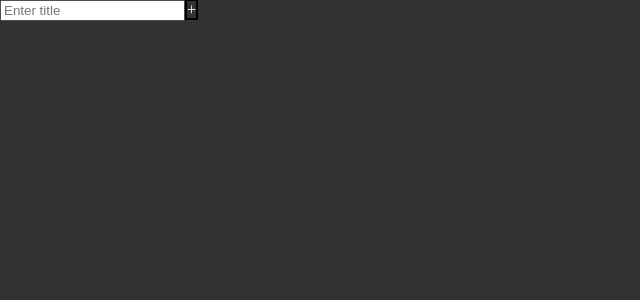
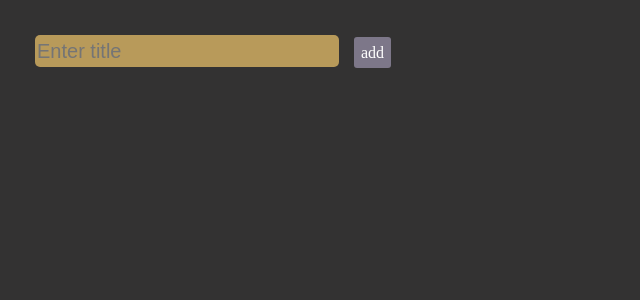
Before and after one commit to Kiri1111/notesWithTags, a React (Create React App) app: page / in a window 1280 px wide. Shown: the top 300 px of the page, without its empty margins (0-640 px from the left). Built offline with nearby package versions, Linux system fonts and the light colour scheme.

Commit message:
feat: styles

```diff
--- /dev/null
+++ b/src/Ui/addNote.module.scss
@@ -0,0 +1,28 @@
+@import './src/styles/variables';
+
+.addBlock {
+  padding: 30px;
+
+  .input {
+    width: 300px;
+    height: 30px;
+    border-radius: 5px;
+    margin: 5px;
+    background-color: #E5BC67BF;
+    border: none;
+    font-size: 20px;
+
+  }
+
+  .button {
+    background-color: $second;
+    margin: 10px;
+    padding: 7px;
+    border-radius: 3px;
+
+    &:hover {
+
+      background-color: #cc1818;
+    }
+  }
+}
--- a/src/Ui/addNote.tsx
+++ b/src/Ui/addNote.tsx
@@ -1,5 +1,5 @@
 import React, {ChangeEvent, FC, KeyboardEvent, useState} from 'react';
-
+import s from './addNote.module.scss'
 
 type AddItemFormPropsType = {
     addItemCallBack: (title: string) => void
@@ -32,17 +32,17 @@ export const AddNoteForm: FC<AddItemFormPropsType> = React.memo(({addItemCallBac
         }
     }
 
-    return <div>
+    return <div className={s.addBlock}>
         <input
+            className={s.input}
             value={title}
             onChange={onChangeHandler}
             onKeyPress={onKeyPressHandler}
             placeholder={'Enter title'}
         />
 
-
-        <span style={{border: '2px solid black'}} onClick={addItem}>
-             +
+        <span className={s.button} onClick={addItem}>
+             add
         </span>
         <div>
             {error}
--- a/src/Ui/note.module.scss
+++ b/src/Ui/note.module.scss
@@ -7,17 +7,17 @@
   padding: 10px;
   background: #9A8B8BFF;
   background: linear-gradient(to left bottom, transparent 50%, rgba(0, 0, 0, .3) 0) no-repeat 101% 0 / 30px 30px,
-  linear-gradient(-135deg, transparent 20px, rgba(231, 190, 104, 0.75) 0);
+  linear-gradient(-135deg, transparent 20px, rgba(229, 188, 103, 0.75) 0);
 
   .delButton {
     background-color: $second;
-    margin: 10px;
-    padding: 5px;
+    margin: -6px;
+    padding: 7px;
     border-radius: 3px;
 
     &:hover {
 
-      background-color: #cc1818;;
+      background-color: #cc1818;
 
     }
   }
--- a/src/Ui/notesMain.module.scss
+++ b/src/Ui/notesMain.module.scss
@@ -6,5 +6,17 @@
     display: flex;
     flex-wrap: wrap;
 
+    .tags {
+      height: 20px;
+      font-size: 25px;
+      position: absolute;
+      top: 40px;
+      left: 400px;
+
+      &:hover {
+        color: #5858ef;
+        text-decoration: underline;
+      }
+    }
   }
 }
--- a/src/Ui/notesMain.tsx
+++ b/src/Ui/notesMain.tsx
@@ -28,7 +28,7 @@ export const NotesMain = () => {
             <AddNoteForm addItemCallBack={addNoteHandler}/>
             <div className={s.items}>
                 {notes.map(el => <Note key={el.id} notes={el}/>)}
-                {tags.map((el, index) => <span onClick={() => {
+                {tags.map((el, index) => <span className={s.tags} onClick={() => {
                     setActiveTag(el)
                 }} key={index}>{el}</span>)}
             </div>
```
